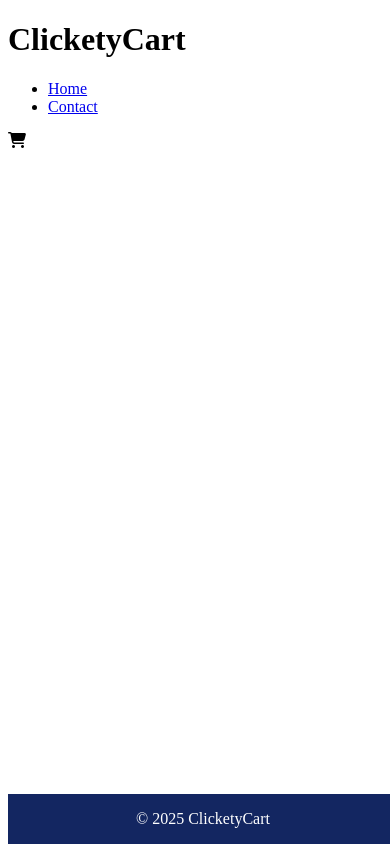
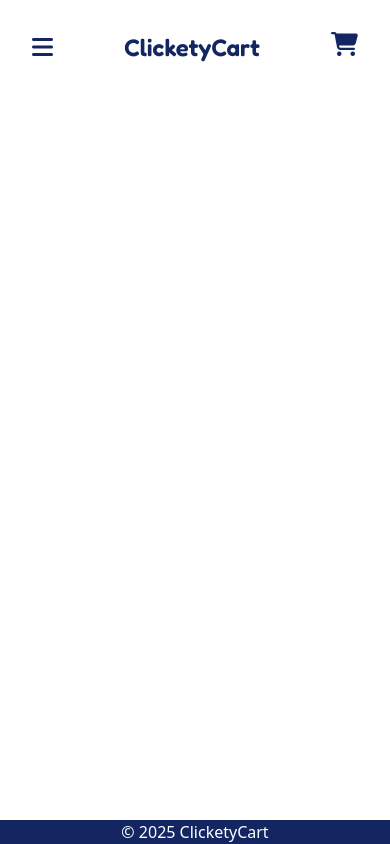
Before and after one commit to maddipaddi/frameworks-CA, a React (Vite) app: page / in a window 390 px wide. Built offline with nearby package versions, Linux system fonts and the light colour scheme.

Commit message:
feat: add responsive navbar with hamburger mobile menu

```diff
--- a/index.html
+++ b/index.html
@@ -9,6 +9,12 @@
       src="https://kit.fontawesome.com/070454e239.js"
       crossorigin="anonymous"
     ></script>
+    <link rel="preconnect" href="https://fonts.googleapis.com" />
+    <link rel="preconnect" href="https://fonts.gstatic.com" crossorigin />
+    <link
+      href="https://fonts.googleapis.com/css2?family=Fredoka:wght@300..700&family=Orbitron:wght@400..900&family=Roboto:ital,wght@0,100;0,300;0,400;0,500;0,700;0,900;1,100;1,300;1,400;1,500;1,700;1,900&display=swap"
+      rel="stylesheet"
+    />
   </head>
   <body>
     <div id="root"></div>
--- /dev/null
+++ b/src/App.css
@@ -0,0 +1,13 @@
+@import "tailwindcss";
+
+@theme {
+  --color-primary: oklch(29.39% 0.1077 266.22);
+  --color-secondary: oklch(95.48% 0.0237 223.67);
+  --color-accent: oklch(60.48% 0.216559 257.2136);
+  --color-background: oklch(98.27% 0.008 114.22);
+  --color-copy: oklch(0% 0 0);
+  --font-logo:
+    "Fredoka", ui-serif, Georgia, Cambria, "Times New Roman", Times, serif;
+  --font-title: "Orbitron", ui-sans-serif, system-ui, sans-serif;
+  --font-copy: "Roboto", ui-sans-serif, system-ui, sans-serif;
+}
--- a/src/App.jsx
+++ b/src/App.jsx
@@ -1,3 +1,4 @@
+import "./App.css";
 import Footer from "./components/layout/footer";
 import Header from "./components/layout/Header";
 
--- a/src/components/layout/Header.jsx
+++ b/src/components/layout/Header.jsx
@@ -1,9 +1,42 @@
+import { useState } from "react";
+
 function Header() {
+  const [isNavOpen, setIsNavOpen] = useState(false);
+
   return (
-    <header>
-      <h1>ClicketyCart</h1>
-      <nav>
-        <ul>
+    <header className="m-4 p-4 font-logo">
+      <nav className="flex justify-between">
+        <section className="flex lg:hidden">
+          <button
+            className="cursor-pointer"
+            onClick={() => setIsNavOpen((prev) => !prev)}
+          >
+            <i className="fa-solid fa-bars text-2xl text-primary"></i>
+          </button>
+          <div
+            className={`fixed top-4 left-4 w-64 h-80 rounded-lg bg-primary shadow-lg p-5 transform ${
+              isNavOpen ? "translate-x-0" : "-translate-x-[110%]"
+            } transition-transform duration-300 ease-in-out`}
+          >
+            <button
+              className="text-xl text-background absolute top-4 right-4 cursor-pointer"
+              onClick={() => setIsNavOpen(false)}
+            >
+              <i className="fa-solid fa-x"></i>
+            </button>
+
+            <ul className="flex flex-col items-center justify-between text-lg font-semibold text-background bg-primary mt-10 space-y-4">
+              <li>
+                <a href="#">Home</a>
+              </li>
+              <li>
+                <a href="#">Contact</a>
+              </li>
+            </ul>
+          </div>
+        </section>
+        <h1 className="text-2xl font-semibold text-primary">ClicketyCart</h1>
+        <ul className="hidden lg:flex gap-4 text-lg font-semibold text-primary">
           <li>
             <a href="#">Home</a>
           </li>
@@ -11,8 +44,8 @@ function Header() {
             <a href="#">Contact</a>
           </li>
         </ul>
+        <i className="fa-solid fa-cart-shopping text-primary text-2xl"></i>
       </nav>
-      <i className="fa-solid fa-cart-shopping"></i>
     </header>
   );
 }
```
